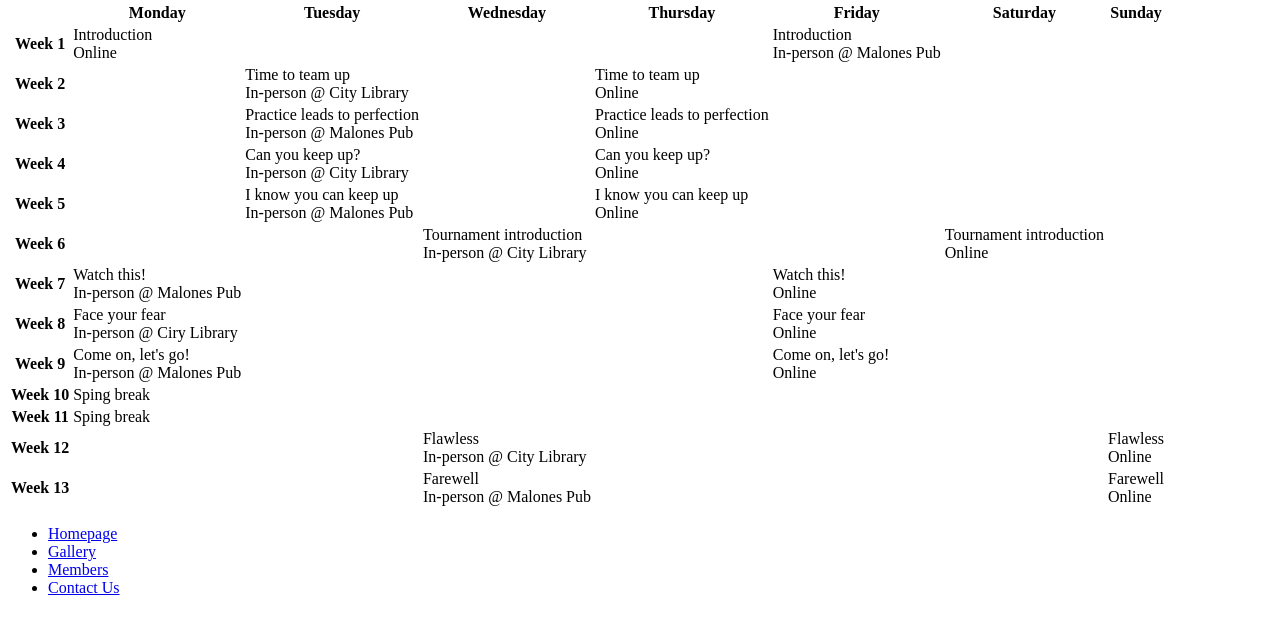
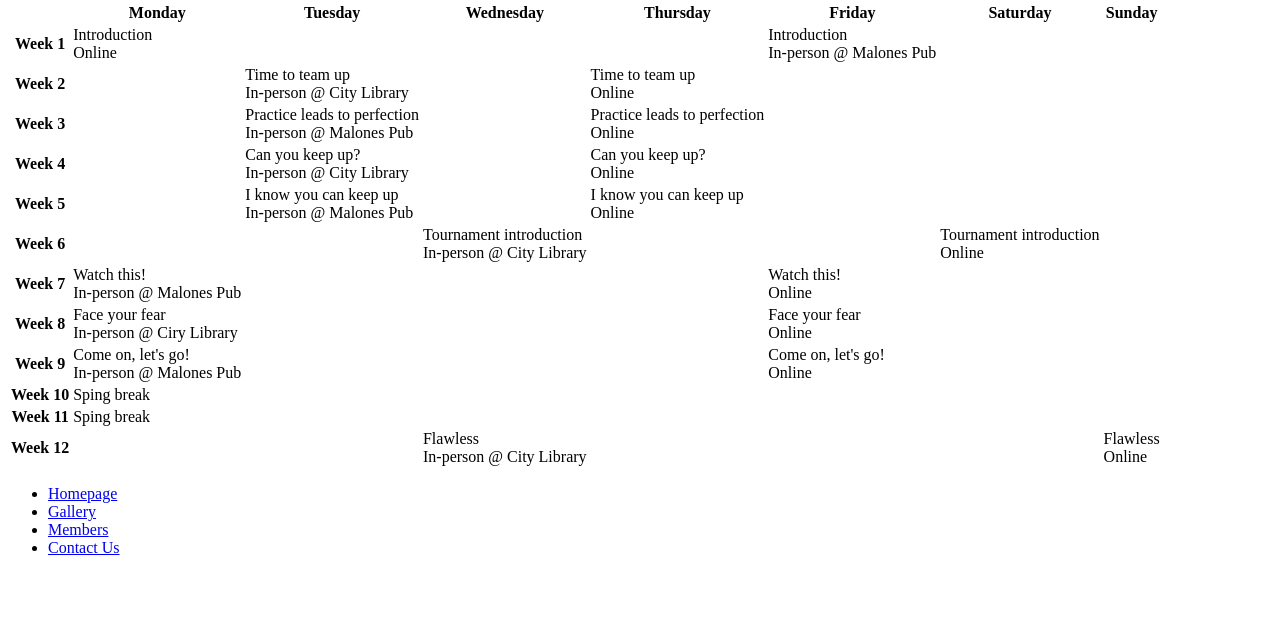
Before and after one commit to andeteika/CM1114-portfolio-coursework, a plain HTML site: page event_calendar.html in a window 1280 px wide. Shown: the part 79-710 px from the top of the page. Drawn offline with Linux system fonts and the light colour scheme.

Commit message:
Update event_calendar.html

```diff
--- a/event_calendar.html
+++ b/event_calendar.html
@@ -130,15 +130,6 @@
                         <td></td>
                         <td>Flawless <br> Online</td>
                     </tr>
-                    <tr><th>Week 13</th>
-                        <td></td>
-                        <td></td>
-                        <td>Farewell <br> In-person @ Malones Pub</td>
-                        <td></td>
-                        <td></td>
-                        <td></td>
-                        <td>Farewell <br> Online</td>
-                    </tr>
                 </thead>
                 <tbody>
 
```
